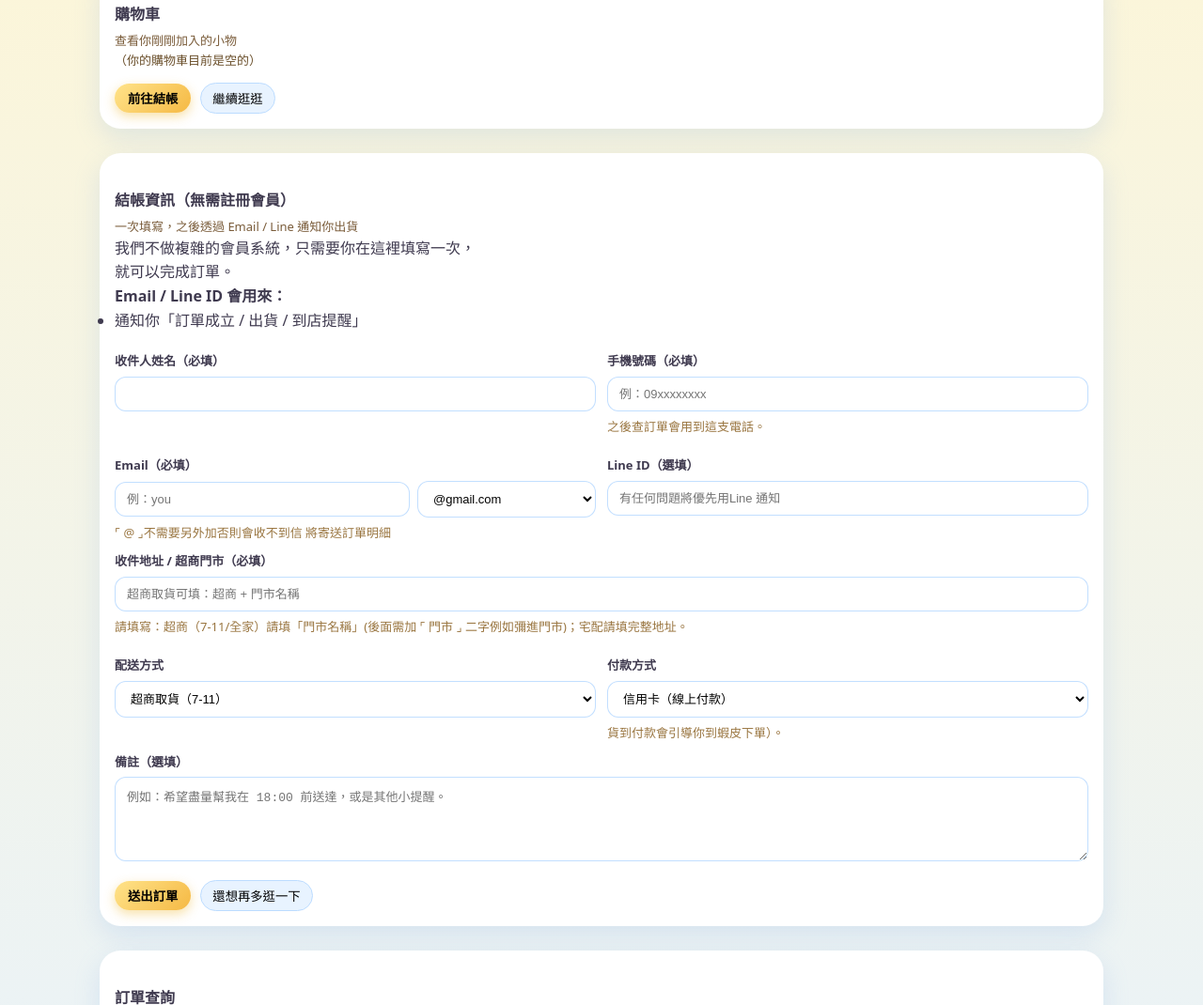
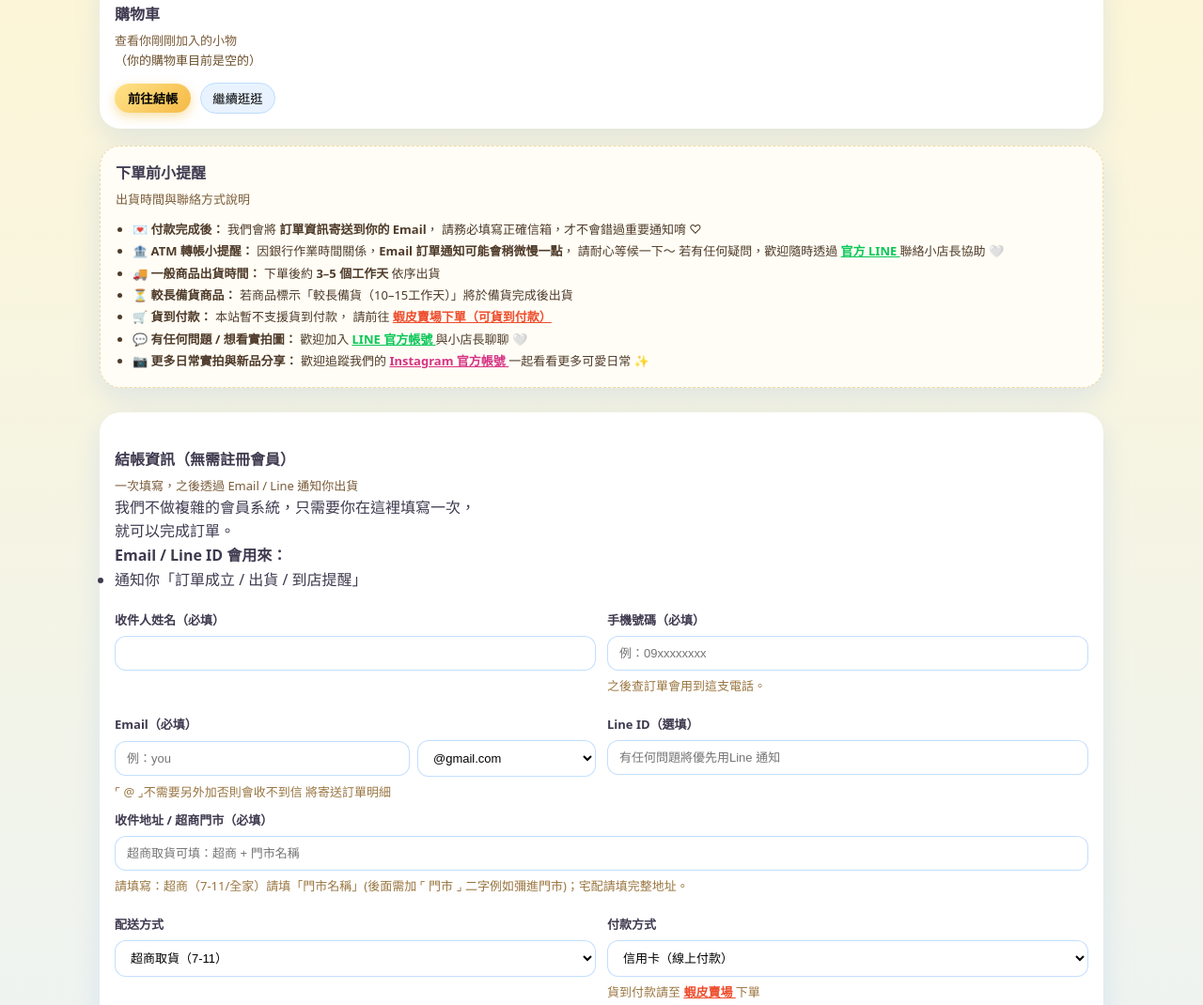
Before and after one commit to b123027869-dotcom/sanxiaozi-shop, a website: page public/index.html in a window 1280 px wide. Shown: the part 1161-2231 px from the top of the page at 94% size. Drawn offline with Linux system fonts and the light colour scheme; no server answers.

Commit message:
ui: update checkout hints, add shipping/IG info, fix hero banner

```diff
--- a/public/app.js
+++ b/public/app.js
@@ -850,50 +850,84 @@ const inCartQty = getCartQty(currentDetailProductId, specKey);
 }
 
 
-  /* =========================================================
-   * Hero from products (FIXED structure)
+
+/* =========================================================
+ * Hero from products (FINAL + 防呆：避免只剩 1 張 + 隱藏 leadtime_10_15)
  * ========================================================= */
 function buildHeroFromProducts() {
   const slidesEl = $("heroBannerSlides");
   const dotsEl = $("heroBannerDots");
   if (!slidesEl || !dotsEl) return;
-    if (!products.length) return;
+  if (!Array.isArray(products) || !products.length) return;
 
   const HERO_LIMIT = 6;
+
+  // ✅ 不要讓 leadtime_10_15 這種 tag 出現在輪播 tag，也不要用它當輪播主打來源
+  const isLeadtimeTag = (t) => {
+    const s = String(t || "").trim();
+    if (!s) return false;
+    return /^leadtime_?10_?15$/i.test(s) || /LEADTIME10_15/i.test(s);
+  };
+
   const STORAGE_KEY = "hero_product_order_v2";
 
   slidesEl.innerHTML = "";
   dotsEl.innerHTML = "";
 
-    const source = products.filter(p => p.tag && String(p.tag).trim() !== "");
+  // ✅ source：只挑「有 tag」且不是 leadtime 的商品作為輪播主打來源
+  const source = products.filter((p) => {
+    const t = String(p?.tag || "").trim();
+    return t && !isLeadtimeTag(t);
+  });
+
+  // ✅ 如果沒有任何主打 tag，就回退到全部商品
   const baseList = source.length ? source : products;
 
+  // ✅ 讀取 localStorage 的輪播順序
   let order = [];
-    try { order = JSON.parse(localStorage.getItem(STORAGE_KEY) || "[]"); } catch {}
-
-    if (!order.length) {
-      order = baseList.map(p => p.id);
+  try {
+    order = JSON.parse(localStorage.getItem(STORAGE_KEY) || "[]");
+  } catch {
+    order = [];
+  }
+
+  // ✅ 防呆：只要 order 太短、或 order 裡有效商品太少，就自動重建
+  const needCount = Math.min(HERO_LIMIT, baseList.length);
+  const validCount = Array.isArray(order)
+    ? order
+        .map((id) => baseList.find((p) => String(p.id) === String(id)))
+        .filter(Boolean).length
+    : 0;
+
+  if (!Array.isArray(order) || order.length < needCount || validCount < needCount) {
+    order = baseList.map((p) => p.id);
+
+    // shuffle
     for (let i = order.length - 1; i > 0; i--) {
       const j = Math.floor(Math.random() * (i + 1));
       [order[i], order[j]] = [order[j], order[i]];
     }
+
+    try {
       localStorage.setItem(STORAGE_KEY, JSON.stringify(order));
-    }
-
+    } catch {}
+  }
+
+  // ✅ 依照 order 生成輪播清單
   let shuffled = order
-  .map(id => baseList.find(p => p.id === id))
+    .map((id) => baseList.find((p) => String(p.id) === String(id)))
     .filter(Boolean)
     .slice(0, HERO_LIMIT);
 
-// ✅ 修復：如果 localStorage 的 id 都找不到（shuffled 空）就改用 baseList 前幾筆
+  // ✅ 若仍然拿不到（極端情況），直接用 baseList 前幾筆
   if (!shuffled.length) {
     shuffled = baseList.slice(0, HERO_LIMIT);
-  // 也順便重建一次 order，避免下次還是空
     try {
-    localStorage.setItem(STORAGE_KEY, JSON.stringify(shuffled.map(p => p.id)));
+      localStorage.setItem(STORAGE_KEY, JSON.stringify(shuffled.map((p) => p.id)));
     } catch {}
   }
 
+  // ✅ 建 slides + dots
   shuffled.forEach((p, i) => {
     const imgRaw =
       p.imageUrl ||
@@ -911,9 +945,8 @@ if (!shuffled.length) {
     slide.className = "hero-banner-slide" + (i === 0 ? " active" : "");
     slide.dataset.id = p.id;
 
-      // ✅ 固定結構：hero-tag + hero-banner-media + hero-content + hero-banner-cta
     slide.innerHTML = `
-        ${p.tag ? `<span class="hero-tag">${escapeHtml(p.tag)}</span>` : ""}
+      ${(p.tag && !isLeadtimeTag(p.tag)) ? `<span class="hero-tag">${escapeHtml(p.tag)}</span>` : ""}
 
       <div class="hero-banner-media">
         ${img ? `<img src="${img}" alt="${escapeHtml(p.name || "")}">` : ""}
@@ -930,12 +963,15 @@ if (!shuffled.length) {
 
     slidesEl.appendChild(slide);
 
-      const dot = document.createElement("span");
+    // ✅ dots 用 button（更穩、可點、吃到你 CSS）
+    const dot = document.createElement("button");
+    dot.type = "button";
     dot.className = "hero-dot" + (i === 0 ? " active" : "");
+    dot.setAttribute("aria-label", `輪播第 ${i + 1} 張`);
     dotsEl.appendChild(dot);
   });
 
-    // 最後一張：查看全部商品
+  // ✅ 最後一張：查看全部商品
   const moreSlide = document.createElement("div");
   moreSlide.className = "hero-banner-slide";
   moreSlide.innerHTML = `
@@ -949,10 +985,13 @@ if (!shuffled.length) {
   `;
   slidesEl.appendChild(moreSlide);
 
-    const moreDot = document.createElement("span");
+  const moreDot = document.createElement("button");
+  moreDot.type = "button";
   moreDot.className = "hero-dot";
+  moreDot.setAttribute("aria-label", "輪播：查看全部商品");
   dotsEl.appendChild(moreDot);
 }
+
 
   function initHeroBanner() {
     const slidesEl = $("heroBannerSlides");
--- a/public/index.html
+++ b/public/index.html
@@ -688,6 +688,7 @@ footer{
       </div>
     </section>
 
+
     <div class="search-strip" aria-label="商品搜尋">
       <div class="hero-search">
         <span class="hero-search-icon">🔍</span>
@@ -847,6 +848,104 @@ footer{
       </div>
     </section>
 
+<!-- =========================================================
+  出貨與聯絡資訊提醒（購物車下方）
+========================================================= -->
+<section class="card" aria-label="出貨與聯絡資訊提醒" style="
+  margin-top:18px;
+  background:#fffdf5;
+  border:1px dashed #f0d9a4;
+">
+  <h3 class="section-title" style="margin-top:0;">
+    下單前小提醒
+    <span>出貨時間與聯絡方式說明</span>
+  </h3>
+
+  <ul style="
+    margin-top:10px;
+    padding-left:18px;
+    font-size:13px;
+    color:#4f3b2a;
+    line-height:1.8;
+  ">
+  <li>
+  💌 <strong>付款完成後：</strong>
+  我們會將 <strong>訂單資訊寄送到你的 Email</strong>，
+  請務必填寫正確信箱，才不會錯過重要通知唷 ♡
+</li>
+
+<li>
+  🏦 <strong>ATM 轉帳小提醒：</strong>
+  因銀行作業時間關係，<strong>Email 訂單通知可能會稍微慢一點</strong>，
+  請耐心等候一下～
+  若有任何疑問，歡迎隨時透過
+  <a
+    href="https://lin.ee/FDKoij6"
+    target="_blank"
+    rel="noopener noreferrer"
+    style="color:#06c755;font-weight:900;text-decoration:underline;"
+  >
+    官方 LINE
+  </a>
+  聯絡小店長協助 🤍
+</li>
+
+    <li>
+      🚚 <strong>一般商品出貨時間：</strong>
+      下單後約 <strong>3–5 個工作天</strong> 依序出貨
+    </li>
+
+    <li>
+      ⏳ <strong>較長備貨商品：</strong>
+      若商品標示「較長備貨（10–15工作天）」將於備貨完成後出貨
+    </li>
+
+    <li>
+      🛒 <strong>貨到付款：</strong>
+      本站暫不支援貨到付款，
+      請前往
+      <a
+        href="https://shopee.tw/a0931866109"
+        target="_blank"
+        rel="noopener noreferrer"
+        style="color:#ee4d2d;font-weight:900;text-decoration:underline;"
+      >
+        蝦皮賣場下單（可貨到付款）
+      </a>
+    </li>
+
+    <li>
+      💬 <strong>有任何問題 / 想看實拍圖：</strong>
+      歡迎加入
+      <a
+        href="https://lin.ee/FDKoij6"
+        target="_blank"
+        rel="noopener noreferrer"
+        style="color:#06c755;font-weight:900;text-decoration:underline;"
+      >
+        LINE 官方帳號
+      </a>
+      與小店長聊聊 🤍
+    </li>
+	<li>
+  📷 <strong>更多日常實拍與新品分享：</strong>
+  歡迎追蹤我們的
+  <a
+    href="https://www.instagram.com/_xinyuu1028/?hl=zh-tw"
+    target="_blank"
+    rel="noopener noreferrer"
+    style="color:#d63384;font-weight:900;text-decoration:underline;"
+  >
+    Instagram 官方帳號
+  </a>
+  一起看看更多可愛日常 ✨
+</li>
+  </ul>
+</section>
+
+
+
+
     <section class="card" id="checkout" aria-label="結帳">
       <h3 class="section-title">
         結帳資訊（無需註冊會員）
@@ -942,9 +1041,20 @@ footer{
   <option value="card">信用卡（線上付款）</option>
   <option value="atm">ATM 虛擬帳戶（轉帳付款）</option>
   <option value="cod">貨到付款（改走蝦皮下單）</option>
-  <option value="transfer" disabled>銀行轉帳（暫不開放）</option>
+  <option value="transfer" disabled>LINE Pay（敬請期待））</option>
 </select>
-<div class="form-hint">貨到付款會引導你到蝦皮下單）。</div>
+<div class="form-hint">
+  貨到付款請至
+  <a
+    href="https://shopee.tw/a0931866109"
+    target="_blank"
+    rel="noopener noreferrer"
+    style="color:#ee4d2d;font-weight:900;text-decoration:underline;"
+  >
+    蝦皮賣場
+  </a>
+  下單
+</div>
           </div>
         </div>
 
@@ -1037,6 +1147,6 @@ footer{
   </div>
 
   <!-- ✅ Frontend JS -->
-  <script src="/app.js?v=final-20251216-heroFix"></script>
+  <script src="/app.js?v=hero-final-20251218"></script>
 </body>
 </html>
```
Lines whose indentation alone changed are shown as unchanged.
